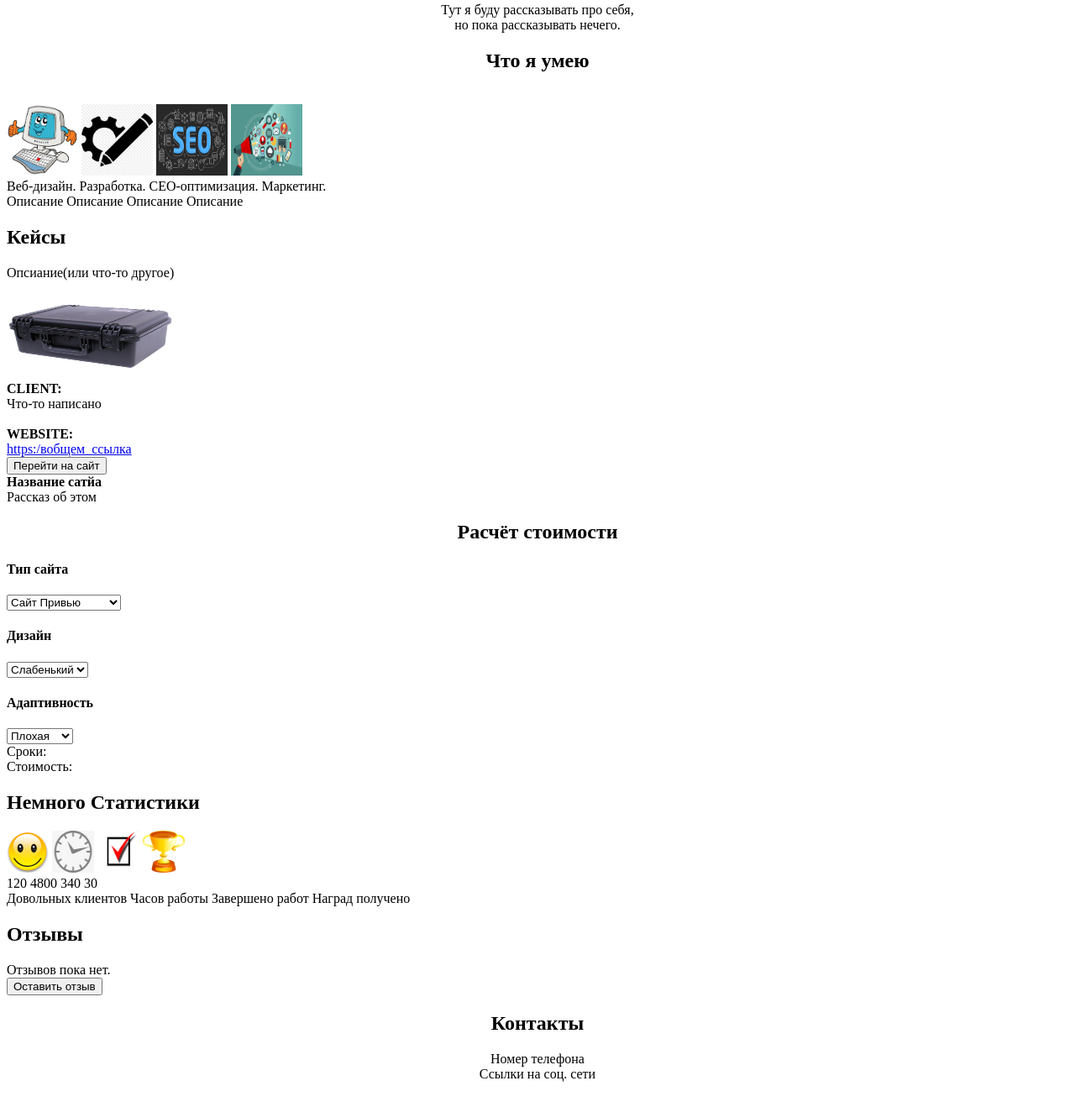
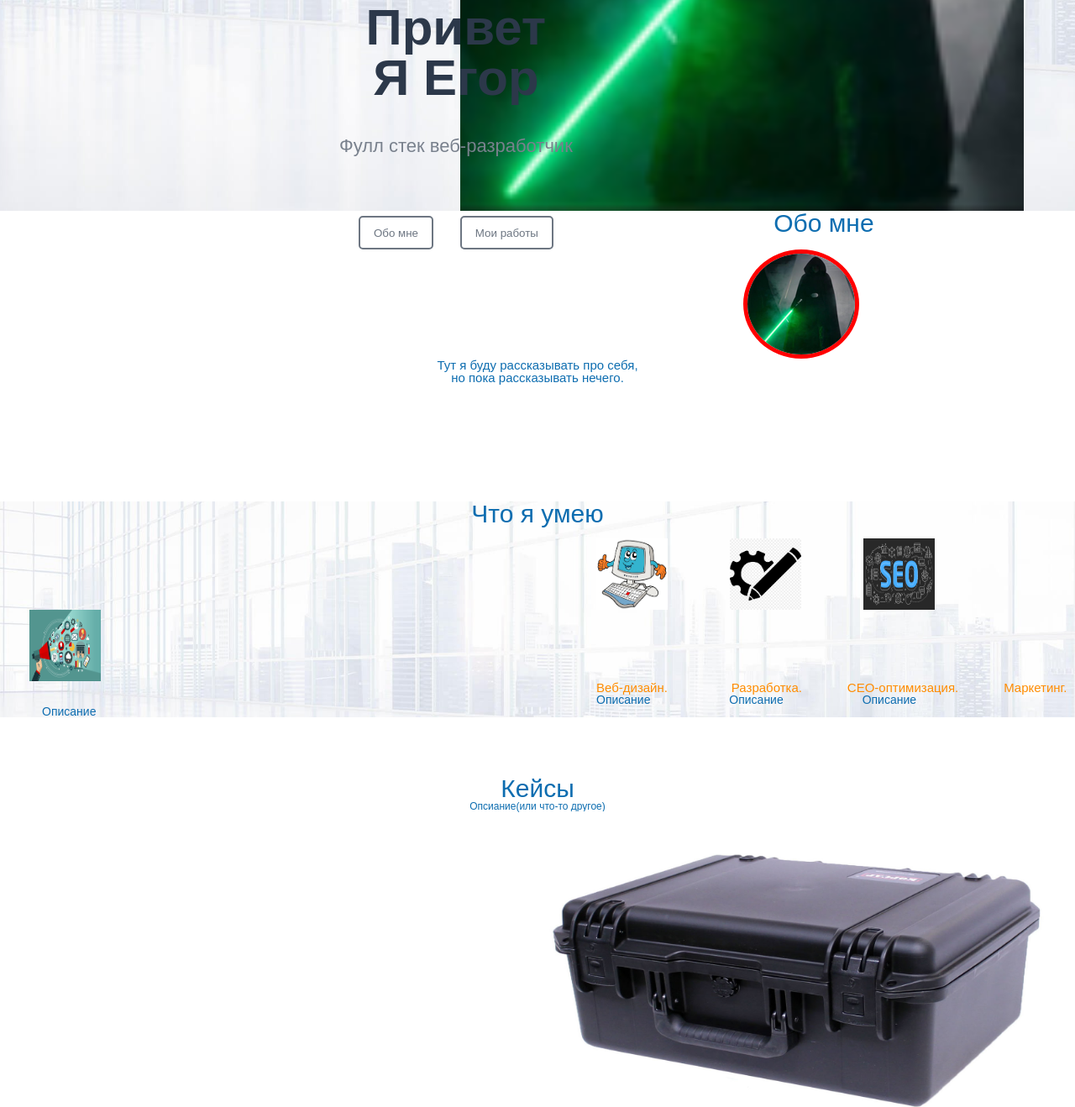
Before and after one commit to GraphFure/GraphFure.github.io, a plain HTML site: page src/index.html in a window 1280 px wide. Shown: the part 549-1867 px from the top of the page at 84% size. Before the commit the page ends 1845 px from the top, so only its background shows below. Drawn offline with Linux system fonts and the light colour scheme.

Commit message:
Дз за 3-4й урок
Сдлелал стили всему сайту(страницу)

```diff
--- /dev/null
+++ b/src/css/reset.css
@@ -0,0 +1,41 @@
+*{
+    padding: 0;
+    margin: 0;
+    border: 0;
+}
+
+*,*:before, *:after{
+	-moz-box-sizing: border-box;
+	-webkit-box-sizing: border-box;
+	box-sizing: border-box;
+}
+
+:focus, :active{outline: none;}
+a:focus, a:active{outline: none;}
+
+nav, footer, header, aside{display: block;}
+
+html, body{
+height:100%;
+width:100%;
+font-size 100%;
+line-height: 1;
+font-size:14px;
+-ms-text-size-adjust: 100%;
+-moz-text-size-adjust: 100%;
+-webkit-text-size-adjust: 100%;
+}
+
+input, button, textarea{font-family: inherit;
+}
+
+input::-ms-clear{display: none;}
+button{cursor: pointer;}
+button::-moz-focus-inner{padding: 0; border:0;}
+a, a:visited{text-decoration: none; color: black;}
+a:hover{text-decoration: none;}
+ul li{list-style: none;}
+img{vertical-align: top;}
+
+
+h1,h2,h3,h4,h5,h6{font-size: inherit; font-weight: 400;}
--- /dev/null
+++ b/src/css/style.css
@@ -0,0 +1,249 @@
+body{
+    font-family: Arial, sans-serif;
+}
+
+
+nav{
+    width: 100%;
+    height: 60px;
+    background: #344051;
+}
+
+.logo{
+    color: #fff;
+    font-size: 28px;
+    line-height: 60px;
+    padding-left: 388px;
+    float: left;
+}
+.menu{
+    float: left;
+    padding-left: 432px;
+}
+.menu li{
+    float: left;
+    line-height: 60px;
+    color: #fff;
+    margin-right: 40px;
+    font-size: 16px;
+    text-transform: uppercase;
+}
+
+.main{
+    width: 100%;
+    height: calc(100% - 60px);
+    background: url(../img/794335806725816320.png) 90% 100%/auto 85% no-repeat ,url(../img/1621514781_13-phonoteka_org-p-stilnii-belii-fon-13.jpg) center/cover no-repeat;
+
+}
+
+.title_container{
+    float: left;
+    margin: 432px 0px 0px 404px;
+    color: #2c384a;
+    text-align: center;
+}
+
+.title_container h1{
+    font-size: 60px;
+    font-weight: bold;
+}
+
+.title_container h4{
+    margin-top: 40px;
+    font-size: 22px;
+    color: #79818d;
+
+}
+
+.title_container input{
+    height: 40px;
+    text-align: center;
+    border: 2px solid #6d7682;
+    background: none;
+    border-radius: 5px;
+    color: #6d7682;
+    padding: 0px 16px;
+    margin: 58px 14px 0px 14px;
+}
+
+.Obo_mne h2{
+    text-align: center;
+    font-size: 30px;
+    color: #0D6DB0;
+}
+
+.Obo_mne img{
+    margin-left: 885px;
+    border: 5px solid red;
+    border-radius: 50%;
+
+
+}
+.Obo_mne p{
+    text-align: center;
+    font-size: 15px;
+    color: #0D6DB0;
+
+}
+.Ymenia{
+    background: url(../img/1621514781_13-phonoteka_org-p-stilnii-belii-fon-13.jpg) center/cover no-repeat;
+}
+
+.Ymenia h2{
+    text-align: center;
+    font-size: 30px;
+    color: #0D6DB0;
+}
+#img1{
+    margin-left: 710px;
+}
+.Ymenia img{
+    margin: 0px 35px 0px 35px;
+}
+#naz1{
+    margin-left: 710px;
+}
+.nazymenia{
+    font-size: 15px;
+    margin: 0px 30px 0px 30px;
+    color: darkorange;
+}
+#naz4{
+    margin: 0px 0px 0px 20px;
+}
+#naz2{
+    margin: 0px 20px 0px 42px;
+}
+.ymop{
+    color: #0D6DB0;
+    margin: 0px 40px 0px 50px;
+
+}
+#op1{
+    margin-left: 710px;
+}
+.keys h2{
+    text-align: center;
+    font-size: 30px;
+    color: #0D6DB0;
+
+}
+.keys p{
+    text-align: center;
+    font-size: 12px;
+    color: #0D6DB0;
+
+}
+.keys img{
+    margin-left: 650px;
+}
+.webcli{
+    margin-left: 550px;
+    color: #0D6DB0;
+}
+#bigh1{
+    font-size: 18px;
+    color: #0D6DB0;
+}
+#bigh2{
+    font-size: 18px;
+    color: #0D6DB0;
+}
+#batton{
+    padding: 10px;
+    border: 2px solid #0D6DB0;
+    border-radius: 7%;
+}
+#nazsa{
+    color: #0D6DB0;
+    margin-left: 200px;
+    font-size: 15px;
+}
+#opi1{
+    color: #0D6DB0;
+    margin-left: 162px;
+    font-size: 13px;
+}
+.stoimost{
+    margin-left: 650px;
+    margin-right: 650px;
+    border: 1px solid white;
+    box-shadow: 0px 0px 5px 5px #E6EDF3;
+    text-align: center;
+}
+.stoimost h2{
+    font-size: 40px;
+}
+.stoimost h4{
+    font-size: 25px;
+}
+.stoimost select{
+    font-size: 15px;
+}
+.stoimost span{
+    font-size: 15px;
+    margin-left: -500px;
+}
+.stoimost input{
+    border: 2px solid #1FC4E1;
+    border-radius: 5%;
+    padding: 10px;
+    font-size: 15px;
+    color: #1FC4E1;
+}
+.statistika{
+    color: #0D6DB0;
+    background: url(../img/1621514781_13-phonoteka_org-p-stilnii-belii-fon-13.jpg) center/cover no-repeat;
+}
+.statistika h2{
+    text-align: center;
+    font-size: 30px;
+}
+#statimg1{
+    margin-left: 665px;
+}
+.statistika img{
+    margin: 0px 30px 0px 30px;
+}
+.span1{
+    font-size: 20px;
+    margin: 0px 60px 0px 60px;
+}
+#stat1{
+    margin-left: 695px;
+}
+#stat2{
+    margin-left: 70px;
+}
+.span2{
+    text-align: center;
+    font-size: 15px;
+    margin: 0px 20px 0px 20px;
+}
+#stat21{
+    margin-left: 645px;
+}
+.otzv{
+    text-align: center;
+    font-size: 20px;
+    color: #0D6DB0;
+}
+#otzv1{
+    font-size: 10px;
+}
+.contakt{
+    background: url(../img/1621514781_13-phonoteka_org-p-stilnii-belii-fon-13.jpg) center/cover no-repeat;
+    color: #0D6DB0;
+}
+.contakt h2{
+    text-align: center;
+    font-size: 30px;
+}
+#telef{
+    margin-left: 890px;
+    font-size: 20px;
+}
+#sylka{
+    font-size: 20px;
+    margin-left: 860px;
+}
--- a/src/index.html
+++ b/src/index.html
@@ -2,12 +2,8 @@
 <html lang="en">
 <head>
     <meta charset="UTF-8">
-    <meta name="description" content="Это моя первая страница">
-    <meta name="author" content="Egor">
-    <meta name="keywords" content="Сайт визитка, лол">
-    <meta name="robots" content="index, follow">
-
-    <meta property="og:title" content="Заголовок предосмотра">
+    <link rel="stylesheet" href="css/reset.css">
+    <link rel="stylesheet" href="css/style.css">
 
     <title>Псевдоним-Веб Разработчик</title>
 </head>
@@ -15,7 +11,7 @@
 
    <header>
        <nav>
-           <div class="logo">Псевдоним</div>
+           <div class="logo">Вассерман-Бестужев Егор</div>
            <div class="menu">
                <ul>
                    <li>Обо мне</li>
@@ -30,96 +26,146 @@
    </header>
 
    <div class="main"><div class="title_container">
-        <h1 align="center">Привет <br> Я Псевдоним</h1>
-        <h4 align="center">Фулл стек веб-разработчик</h4><br>
-        <center>
-            <input name="1" type="submit" value="Обо мне" align="center">
-            <input name="2"type="submit" value="Мои работы" align="center">
-        </center>
+        <h1>Привет <br> Я Егор</h1>
+        <h4>Фулл стек веб-разработчик</h4><br>
+        <input name="1" type="submit" value="Обо мне">
+        <input name="2"type="submit" value="Мои работы">
+
 
    </div></div>
 
-   <div class="Obo mne">
-       <h2 align="center">Обо мне</h2>
-       <center>
-                  <img src="img/794335806725816320.png" alt="упс, аватарка не высветилась" style="text-align: center">
-       </center>
-       <p align="center">Тут я буду рассказывать про себя, <br> но пока рассказывать нечего.</p>
+      <div class="Obo_mne">
+       <h2>Обо мне</h2>
+
+       <img src="img/794335806725816320.png" alt="упс, аватарка не высветилась" type="image">
+
+       <p>Тут я буду рассказывать про себя, <br> но пока рассказывать нечего.</p>
+       <br>
+       <br>
+       <br>
+       <br>
+       <br>
+       <br>
+       <br>
+       <br>
+       <br>
+       <br>
 
    </div>
-   <div>
-       <h2 align="center">Что я умею</h2><br>
-       <img src="img/hello_html_6caf2232.jpg" alt="..." width="85px" height="85px">
+   <div class="Ymenia">
+       <h2>Что я умею</h2><br>
+       <img src="img/hello_html_6caf2232.jpg" alt="..." width="85px" height="85px" id="img1">
        <img src="img/kisspng-web-development-computer-icons-software-developmen-5addec8d6122a9.1637152815244934533979.jpg" alt="..." width="85px" height="85px">
        <img src="img/shutterstock_728048641-scaled.jpg" alt="..." width="85px" height="85px">
        <img src="img/21.png" alt="..." width="85px" height="85px">
        <br>
-       <span>Веб-дизайн.</span>
-       <span>Разработка.</span>
-       <span>СЕО-оптимизация.</span>
-       <span>Маркетинг.</span> <br>
-       <span>Описание</span>
-       <span>Описание</span>
-       <span>Описание</span>
-       <span>Описание</span>
+       <span class="nazymenia" id="naz1">Веб-дизайн.</span>
+       <span class="nazymenia" id="naz2">Разработка.</span>
+       <span class="nazymenia">СЕО-оптимизация.</span>
+       <span class="nazymenia" id="naz4">Маркетинг.</span> <br>
+       <span class="ymop" id="op1">Описание</span>
+       <span class="ymop">Описание</span>
+       <span class="ymop">Описание</span>
+       <span class="ymop">Описание</span>
    </div>
+   <br>
+   <br>
+   <br>
+   <br>
+   <br>
 
-    <div>
+    <div class="keys">
         <h2>Кейсы</h2>
         <p>Опсиание(или что-то другое)</p>
-        <img src="img/instrument37.jpg" alt="" width="200px" height="100px"> <br>
-        <span><b>CLIENT:</b></span> <br>
-        <span>Что-то написано</span> <br><br>
-        <span><b>WEBSITE:</b></span> <br>
-        <a href="ссылка">https:/вобщем_ссылка</a> <br>
-        <input name="3"type="submit" value="Перейти на сайт"><br>
-        <span><b>Название сатйа</b></span><br>
-        <span>Рассказ об этом</span>
+        <img src="img/instrument37.jpg" alt="" width="600px" height="400px"> <br>
+        <span class="webcli" id="bigh1"><b>CLIENT:</b></span><span id="nazsa">
+        <b>Название проекта</b></span> <br>
+        <span class="webcli">Что-то написано</span>
+        <span id="opi1">Рассказ об этом</span> <br><br>
+        <span class="webcli" id="bigh2"><b>WEBSITE:</b></span> <br>
+        <a href="ссылка" class="webcli">https:/вобщем_ссылка</a> <br><br>
+        <input name="3"type="submit" value="Перейти на сайт" class="webcli" id="batton"><br>
+        <br>
+
     </div>
-    <div>
-        <h2 align="center">Расчёт стоимости</h2>
-        <h4>Тип сайта</h4>
+    <div class="stoimost">
+        <h2>Расчёт стоимости</h2><br><br>
+        <h4>Тип сайта</h4><br>
         <select name="43" id="58">
-
+            <option disabled selected>Выберите пункт</option>
             <option value="">Сайт Привью</option>
             <option value="">Интернет Магазин</option>
         </select>
-        <h4>Дизайн</h4>
+        <h4>Дизайн</h4><br>
         <select name="44" id="57">
-
+            <option disabled selected>Выберите пункт</option>
             <option value="">Слабенький</option>
             <option value="">Средний</option>
             <option value="">Хороший</option>
         </select>
-        <h4>Адаптивность</h4>
-        <select name="44" id="57">
-
+        <h4>Адаптивность</h4><br>
+        <select name="45" id="59">
+            <option disabled selected>Выберите пункт</option>
             <option value="">Плохая</option>
             <option value="">Средняя</option>
             <option value="">Хорошая</option>
         </select> <br>
+        <br>
+        <br>
+        <br>
         <span>Сроки:</span><br>
         <span>Стоимость:</span>
-    </div>
-    <div>
+        <br>
+        <br>
+        <input type="submit" value="Оставить заявку">
+    </div> <br>
+    <br>
+    <br>
+    <br>
+    <br>
+    <div class="statistika">
         <h2>Немного Статистики</h2>
 
-    <img src="img/smiley-clip-art-59.png" alt="" width="50px" height="50px">
-    <img src="img/kisspng-floor-grandfather-clocks-digital-clock-alarm-clo-5b388e14457473.0581016715304330442845.jpg" alt="" width="50px" height="50px">
-    <img src="img/scale_1200.webp" alt="" width="50px" height="50px">
-    <img src="img/golden-cup-clip-art-43.png" alt="" width="50px" height="50px"><br>
-    <span>120 </span><span> 4800 </span><span> 340 </span><span> 30 </span><br>
-    <span>Довольных клиентов </span><span>Часов работы </span><span>Завершено работ </span><span> Наград получено</span><br>
+    <img src="img/smiley-clip-art-59.png" alt="" width="100px" height="100px" id="statimg1">
+    <img src="img/kisspng-floor-grandfather-clocks-digital-clock-alarm-clo-5b388e14457473.0581016715304330442845.jpg" alt="" width="100px" height="100px">
+    <img src="img/scale_1200.webp" alt="" width="100px" height="100px">
+    <img src="img/golden-cup-clip-art-43.png" alt="" width="100px" height="100px"><br>
+    <span class="span1" id="stat1">120 </span>
+    <span class="span1"> 4800 </span>
+    <span class="span1"> 340 </span>
+    <span class="span1" id="stat2"> 30 </span><br>
+    <span class="span2" id="stat21">Довольных клиентов </span>
+    <span class="span2">Часов работы </span>
+    <span class="span2">Завершено работ </span>
+    <span class="span2"> Наград получено</span><br>
     </div>
-    <div>
-        <h2>Отзывы</h2>
-        <span>Отзывов пока нет.</span><br>
-        <input type="submit" value="Оставить отзыв">
-    </div>
-    <footer align="center">
-        <h2>Контакты</h2>
-        <span>Номер телефона</span><br>
-        <span>Ссылки на соц. сети</span>
+    <br>
+    <br>
+    <br>
+    <br>
+    <br>
+    <div class="otzv">
+        <h2>Отзывы</h2> <br>
+        <br>
+        <br>
+        <span id="otzv1">Отзывов пока нет.</span><br>
+    </div> <br>
+    <br>
+    <br>
+    <br>
+    <br>
+    <br>
+    <br>
+    <br>
+    <br>
+    <br>
+    <footer>
+       <div class="contakt">
+        <h2>Контакты:</h2>
+        <a href="tel:89262791158" id="telef">89262791158</a><br>
+        <span id="sylka">Ссылки на соц. сети</span>
+       </div>
+
     </footer>
 </body>
 </html>
```
Also changed, not shown: src/img/1619080512_19-phonoteka_org-p-fon-dlya-prezentatsii-po-programmirovaniyu-19.jpg (added), src/img/1621514781_13-phonoteka_org-p-stilnii-belii-fon-13.jpg (added).
